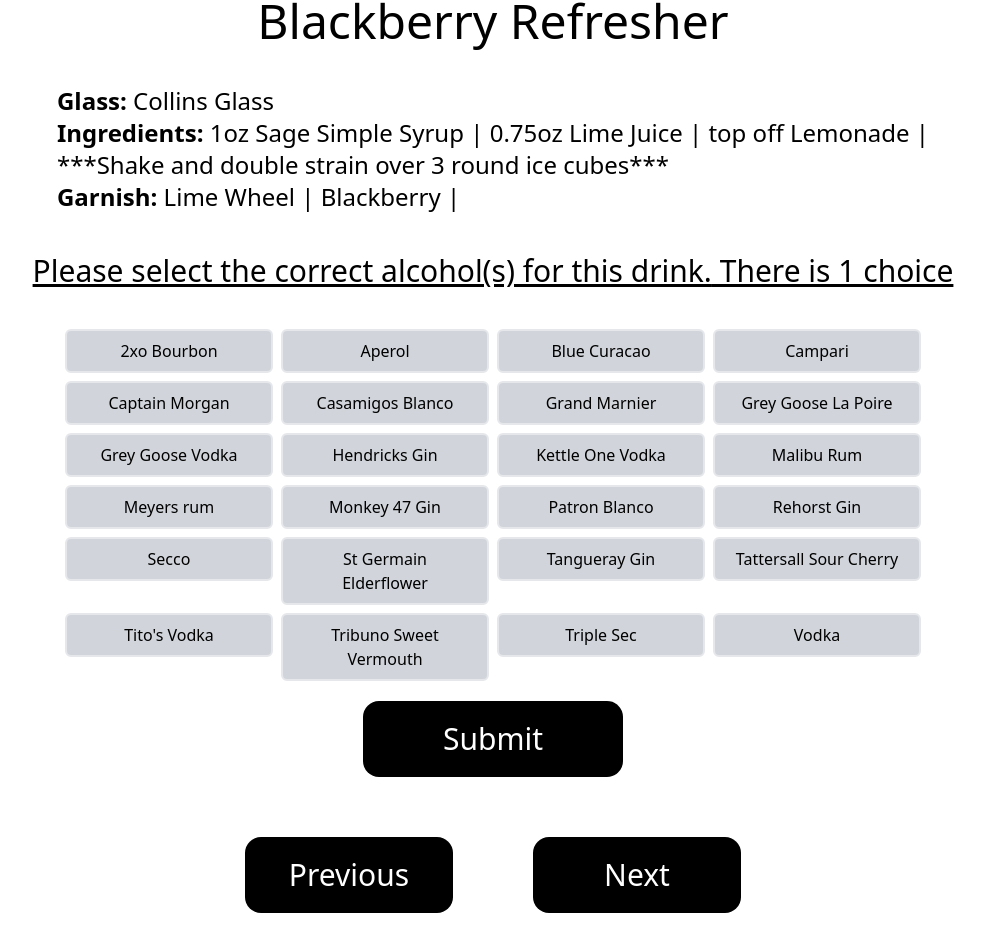
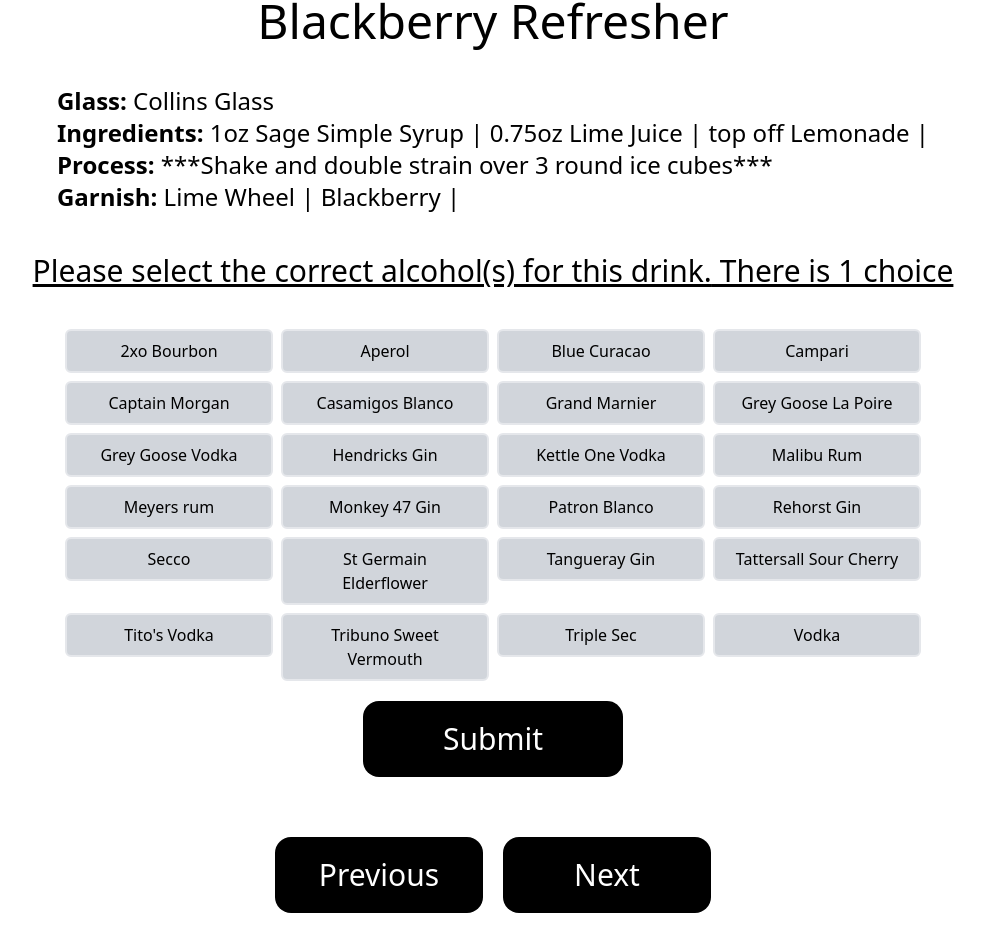
Before and after one commit to mattcodings/drink-training, a Next.js app: page /drink-recipes-alcohol-quiz/0 in a window 1280 px wide. Shown: the part 99-1032 px from the top of the page, without its empty margins (147-1132 px from the left). Built offline with nearby package versions, Linux system fonts and the light colour scheme.

Commit message:
various css changes

```diff
--- a/app/drink-measurements-quiz/[id]/page.tsx
+++ b/app/drink-measurements-quiz/[id]/page.tsx
@@ -151,7 +151,7 @@
         <p className="text-2xl text-center my-10">{message}</p>
       </form>
 
-      <div className="flex justify-center gap-x-20">
+      <div className="flex justify-center gap-x-5">
         <Link
           href={`/drink-measurements-quiz/${
             Number(drink?.id) === 0 ? drinks.length - 1 : Number(drink?.id) - 1
--- a/app/drink-recipes-alcohol-quiz/[id]/page.tsx
+++ b/app/drink-recipes-alcohol-quiz/[id]/page.tsx
@@ -60,7 +60,8 @@
               );
             })}
           </p>
-          <p>***{drink?.process}***</p>
+          <span className="font-bold">Process:</span>{" "}
+          <span>***{drink?.process}***</span>
           <p>
             <span className="font-bold">Garnish:</span>{" "}
             {drink?.garnish.map((item) => {
@@ -98,7 +99,7 @@
         <p className="text-2xl text-center my-10">{message}</p>
       </form>
 
-      <div className="flex justify-center gap-x-20">
+      <div className="flex justify-center gap-x-5">
         <Link
           href={`/drink-recipes-alcohol-quiz/${
             Number(drink?.id) === 0 ? drinks.length - 1 : Number(drink?.id) - 1
--- a/app/drink-recipes-ingredients-quiz/[id]/page.tsx
+++ b/app/drink-recipes-ingredients-quiz/[id]/page.tsx
@@ -145,7 +145,7 @@
         <p className="text-2xl text-center my-10">{message}</p>
       </form>
 
-      <div className="flex justify-center gap-x-20">
+      <div className="flex justify-center gap-x-5">
         <Link
           href={`/drink-recipes-alcohol-quiz/${
             Number(drink?.id) === 0 ? drinks.length - 1 : Number(drink?.id) - 1
--- a/components/DrinkCheckbox.tsx
+++ b/components/DrinkCheckbox.tsx
@@ -15,7 +15,7 @@
           className="hidden"
         />
         <span
-          className={`w-52 inline-block px-4 py-2 border-2 rounded-md transition-colors ${
+          className={`sm:w-[50%] md:w-52 inline-block px-4 py-2 border-2 rounded-md transition-colors ${
             checked ? "bg-green-500" : "bg-gray-300"
           }`}
         >
--- a/components/RadioInput.tsx
+++ b/components/RadioInput.tsx
@@ -20,7 +20,7 @@
           className="hidden"
         />
         <span
-          className={`w-52 inline-block px-4 py-2 border-2 rounded-md transition-colors ${
+          className={`sm:w-[50%] md:w-52 inline-block px-4 py-2 border-2 rounded-md transition-colors ${
             selectedGlass === name ? "bg-green-500" : "bg-gray-300"
           }`}
         >
```
